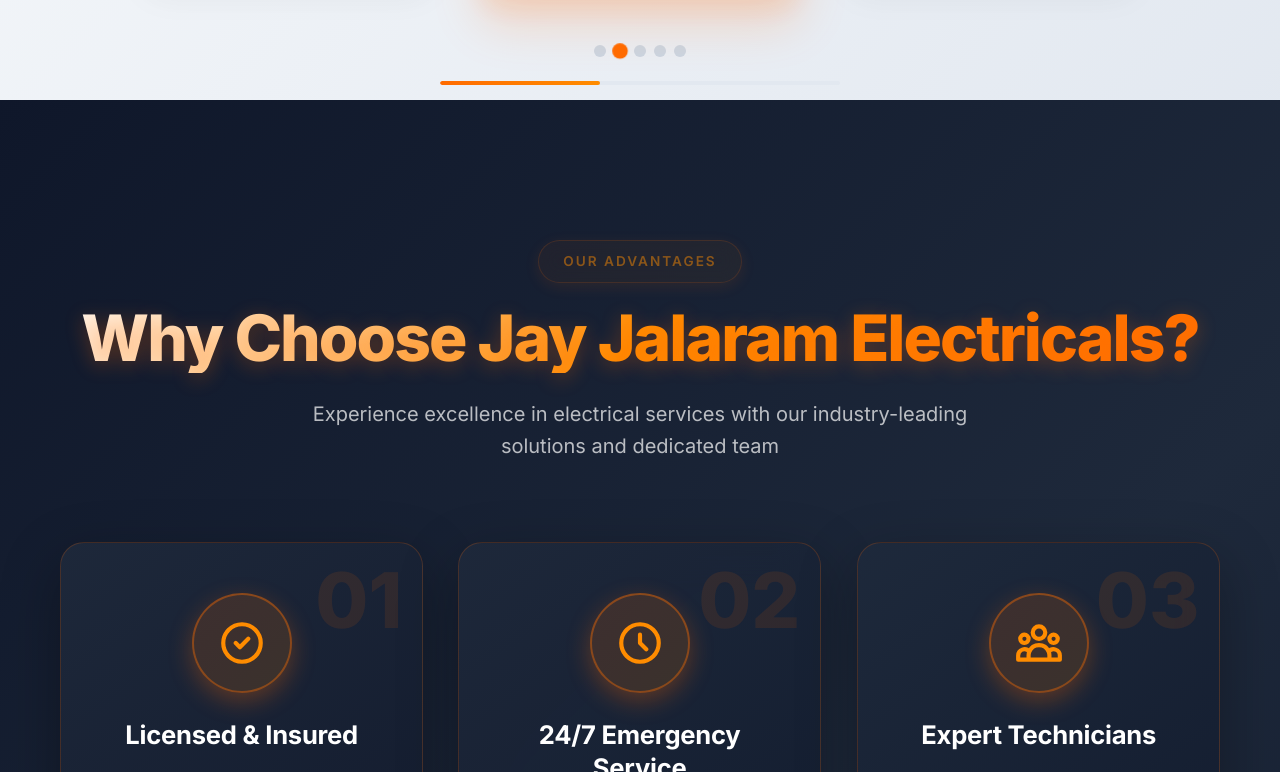
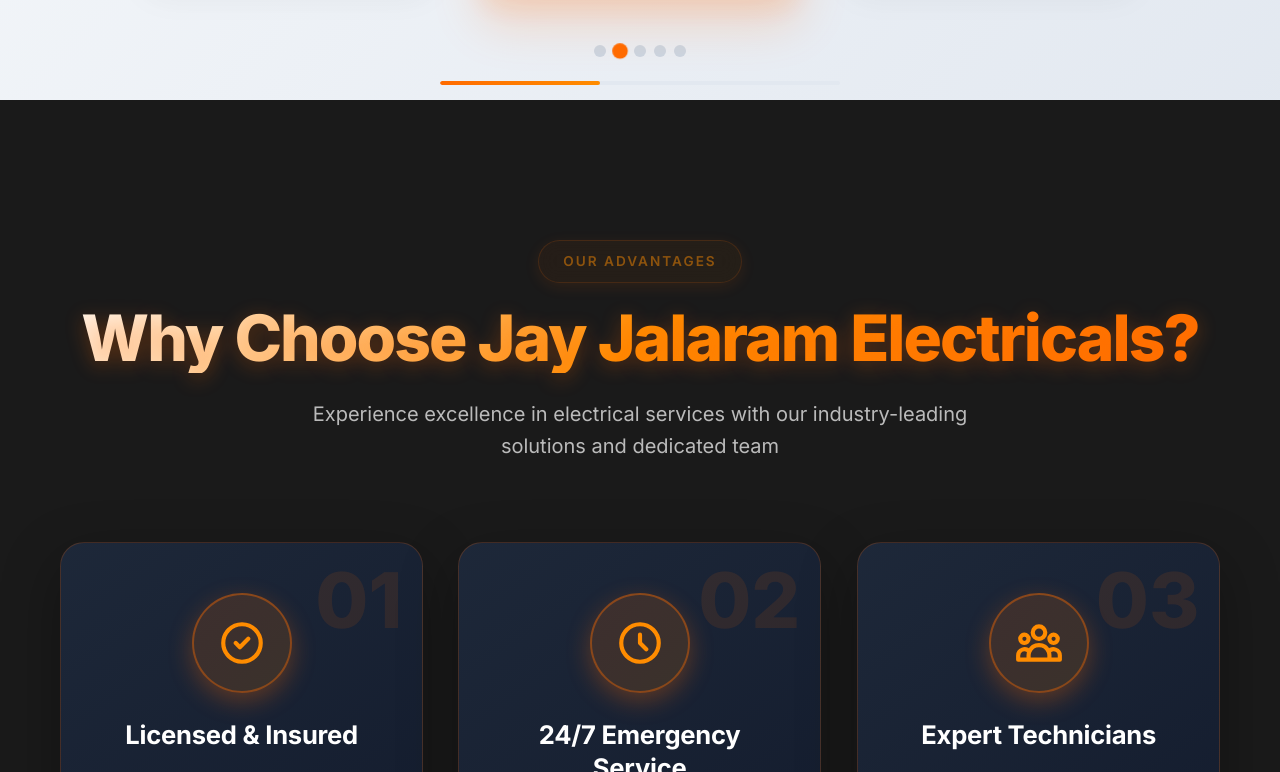
Before and after one commit to cs-cspit/SEM5-SGP-64-78-83, a React (Vite) app: page / in a window 1280 px wide. Shown: the part 3488-4260 px from the top of the page. Built offline with nearby package versions, Linux system fonts and the light colour scheme.

Commit message:
Improve a home page css style

```diff
--- a/src/Pages/Home.css
+++ b/src/Pages/Home.css
@@ -3318,7 +3318,7 @@
 
 .why-choose-section-new {
   padding: clamp(80px, 12vw, 140px) clamp(20px, 4vw, 40px);
-  background: linear-gradient(135deg, #0f172a 0%, #1e293b 50%, #0f172a 100%);
+  background: #1a1a1a;
   position: relative;
   overflow: hidden;
 }
```
